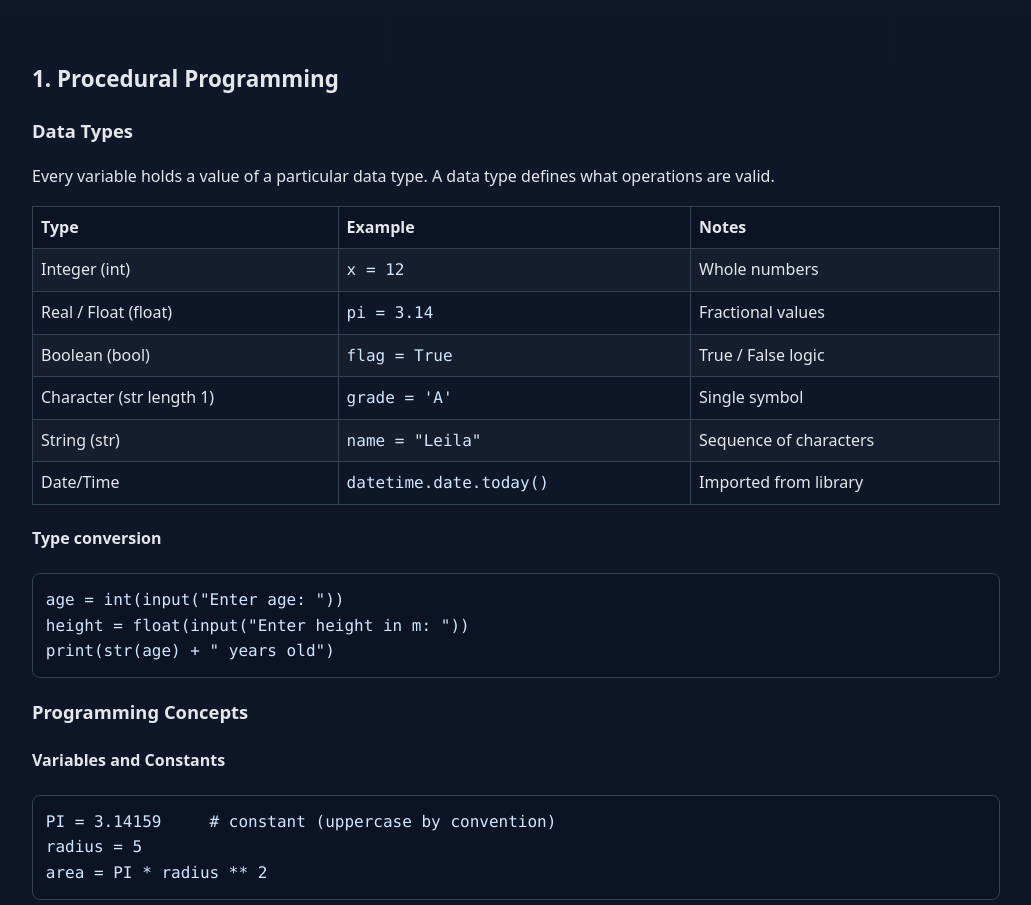
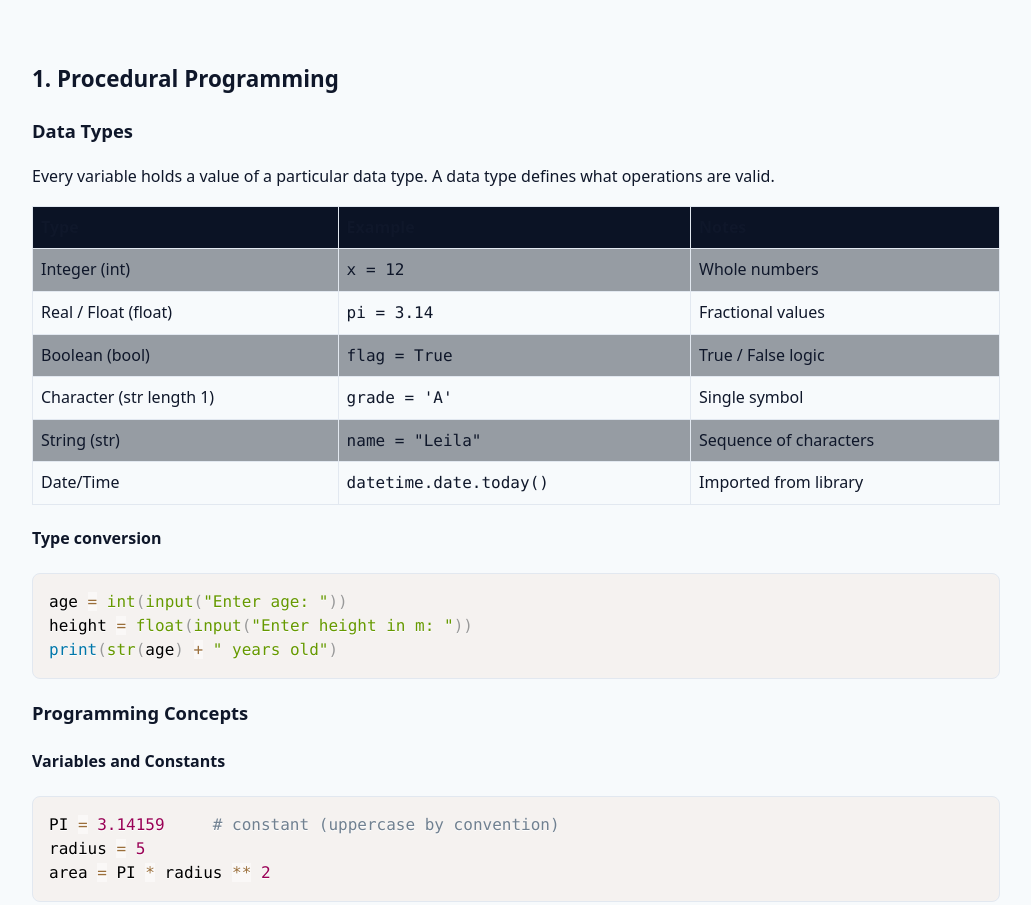
Before and after one commit to deergo/oxfordaqaalevel, a plain HTML site: page paper1.html in a window 1280 px wide. Shown: the part 855-1760 px from the top of the page, without its empty margins (124-1155 px from the left). Drawn offline with nearby package versions, Linux system fonts and the light colour scheme.

Commit message:
added light theme and some code presentation upgrades

```diff
--- a/assets/style.css
+++ b/assets/style.css
@@ -9,13 +9,27 @@
   --card: #1f2937;
   --border: #334155;
 }
+/* Light theme overrides */
+[data-theme="light"] {
+  --bg: #f7fafc;
+  --surface: #ffffff;
+  --text: #0f172a;
+  --muted: #475569;
+  --accent: #2563eb;
+  --accent-2: #7c3aed;
+  --card: #ffffff;
+  --border: #e2e8f0;
+}
 * { box-sizing: border-box; }
 html, body { margin: 0; padding: 0; }
 body {
-  background: linear-gradient(180deg, var(--bg), #0b1220 60%);
+  background: linear-gradient(180deg, var(--bg), rgba(11,18,32,0.9) 60%);
   color: var(--text);
   font-family: system-ui, -apple-system, Segoe UI, Roboto, Helvetica, Arial, "Segoe UI Emoji", "Apple Color Emoji", "Noto Color Emoji", sans-serif;
   line-height: 1.6;
+}
+[data-theme="light"] body {
+  background: var(--bg);
 }
 .container { max-width: 1000px; margin: 0 auto; padding: 1rem; }
 
@@ -61,3 +75,9 @@ tbody tr:nth-child(odd) { background: rgba(31, 41, 55, 0.45); }
 /* Code blocks */
 pre { background: #0b1325; border: 1px solid var(--border); padding: 0.8rem; border-radius: 8px; overflow-x: auto; }
 code { font-family: ui-monospace, SFMono-Regular, Menlo, Monaco, Consolas, "Liberation Mono", "Courier New", monospace; color: #d1e7ff; }
+[data-theme="light"] pre { background: #f8fafc; }
+[data-theme="light"] code { color: #0f172a; }
+
+/* Theme toggle button */
+#theme-toggle { margin-left: auto; padding: 0.35rem 0.6rem; border-radius: 6px; border: 1px solid var(--border); background: var(--surface); color: var(--text); cursor: pointer; }
+#theme-toggle:hover { filter: brightness(1.05); }
--- /dev/null
+++ b/assets/theme.js
@@ -0,0 +1,31 @@
+(function(){
+  const THEME_KEY = 'ascs-theme';
+  const prefersLight = window.matchMedia && window.matchMedia('(prefers-color-scheme: light)').matches;
+  const saved = localStorage.getItem(THEME_KEY);
+  const initial = saved || (prefersLight ? 'light' : 'dark');
+  function applyTheme(theme){
+    document.documentElement.setAttribute('data-theme', theme);
+    // Toggle Prism theme links if present
+    const lightLink = document.getElementById('prism-theme-light');
+    const darkLink = document.getElementById('prism-theme-dark');
+    if (lightLink && darkLink){
+      if (theme === 'light'){
+        lightLink.disabled = false; darkLink.disabled = true;
+      } else {
+        lightLink.disabled = true; darkLink.disabled = false;
+      }
+    }
+  }
+  applyTheme(initial);
+  document.addEventListener('DOMContentLoaded', function(){
+    const btn = document.getElementById('theme-toggle');
+    if (btn){
+      btn.addEventListener('click', function(){
+        const current = document.documentElement.getAttribute('data-theme') || initial;
+        const next = current === 'light' ? 'dark' : 'light';
+        applyTheme(next);
+        localStorage.setItem(THEME_KEY, next);
+      });
+    }
+  });
+})();
--- a/index.html
+++ b/index.html
@@ -1,19 +1,37 @@
 <!DOCTYPE html>
 <html lang="en">
 <head>
-	<meta charset="UTF-8" />
+		<meta charset="UTF-8" />
 	<meta name="viewport" content="width=device-width, initial-scale=1" />
 	<title>OxfordAQA International AS Level Computer Science – Revision Hub</title>
 	<link rel="stylesheet" href="assets/style.css" />
+		<!-- Prism themes: light and dark. We'll toggle via JS by enabling/disabling links. -->
+		<link id="prism-theme-light" rel="stylesheet" href="https://unpkg.com/prismjs/themes/prism.min.css" disabled>
+		<link id="prism-theme-dark" rel="stylesheet" href="https://unpkg.com/prismjs/themes/prism-tomorrow.min.css">
+		<script>
+			// Apply saved theme ASAP to prevent flash
+			(function(){
+				try{
+					var t = localStorage.getItem('ascs-theme');
+					if(!t){ t = (window.matchMedia && window.matchMedia('(prefers-color-scheme: light)').matches) ? 'light' : 'dark'; }
+					document.documentElement.setAttribute('data-theme', t);
+					// Toggle Prism theme link disabled state early
+					var l = document.getElementById('prism-theme-light');
+					var d = document.getElementById('prism-theme-dark');
+					if(l && d){ if(t==='light'){ l.disabled=false; d.disabled=true; } else { l.disabled=true; d.disabled=false; } }
+				}catch(e){}
+			})();
+		</script>
 </head>
 <body>
-	<header class="site-header">
+		<header class="site-header" id="top">
 		<div class="container">
 			<h1>AS Level Computer Science (OxfordAQA 9645)</h1>
 			<nav class="top-nav">
-				<a href="index.html" class="active">Home</a>
-				<a href="paper1.html">Paper 1 – Programming</a>
-				<a href="paper2.html">Paper 2 – Theory</a>
+					<a href="index.html" class="active">Home</a>
+					<a href="paper1.html">Paper 1 – Programming</a>
+					<a href="paper2.html">Paper 2 – Theory</a>
+					<button id="theme-toggle" type="button" title="Toggle theme">🌓 Theme</button>
 			</nav>
 		</div>
 	</header>
@@ -56,10 +74,13 @@
 		</section>
 	</main>
 
-	<footer class="site-footer">
+		<footer class="site-footer">
 		<div class="container">
 			<p>OxfordAQA 9645 • AS Level • Revision and Study Notes</p>
 		</div>
 	</footer>
+		<script src="https://unpkg.com/prismjs/prism.min.js"></script>
+		<script src="https://unpkg.com/prismjs/components/prism-python.min.js"></script>
+		<script src="assets/theme.js"></script>
 </body>
 </html>
--- a/paper1.html
+++ b/paper1.html
@@ -5,6 +5,20 @@
   <meta name="viewport" content="width=device-width, initial-scale=1" />
   <title>Paper 1 – Programming • AS Level (OxfordAQA 9645)</title>
   <link rel="stylesheet" href="assets/style.css" />
+  <link id="prism-theme-light" rel="stylesheet" href="https://unpkg.com/prismjs/themes/prism.min.css" disabled>
+  <link id="prism-theme-dark" rel="stylesheet" href="https://unpkg.com/prismjs/themes/prism-tomorrow.min.css">
+  <script>
+    (function(){
+      try{
+        var t = localStorage.getItem('ascs-theme');
+        if(!t){ t = (window.matchMedia && window.matchMedia('(prefers-color-scheme: light)').matches) ? 'light' : 'dark'; }
+        document.documentElement.setAttribute('data-theme', t);
+        var l = document.getElementById('prism-theme-light');
+        var d = document.getElementById('prism-theme-dark');
+        if(l && d){ if(t==='light'){ l.disabled=false; d.disabled=true; } else { l.disabled=true; d.disabled=false; } }
+      }catch(e){}
+    })();
+  </script>
 </head>
 <body>
   <header class="site-header" id="top">
@@ -14,6 +28,7 @@
         <a href="index.html">Home</a>
         <a href="paper1.html" class="active">Paper 1</a>
         <a href="paper2.html">Paper 2</a>
+        <button id="theme-toggle" type="button" title="Toggle theme">🌓 Theme</button>
       </nav>
     </div>
   </header>
@@ -528,5 +543,8 @@ A</code></pre>
       <p><a href="index.html">Home</a> • <a href="paper2.html">Paper 2</a></p>
     </div>
   </footer>
+  <script src="https://unpkg.com/prismjs/prism.min.js"></script>
+  <script src="https://unpkg.com/prismjs/components/prism-python.min.js"></script>
+  <script src="assets/theme.js"></script>
 </body>
 </html>
```
Also changed, not shown: paper2.html (+18 -0 lines).
